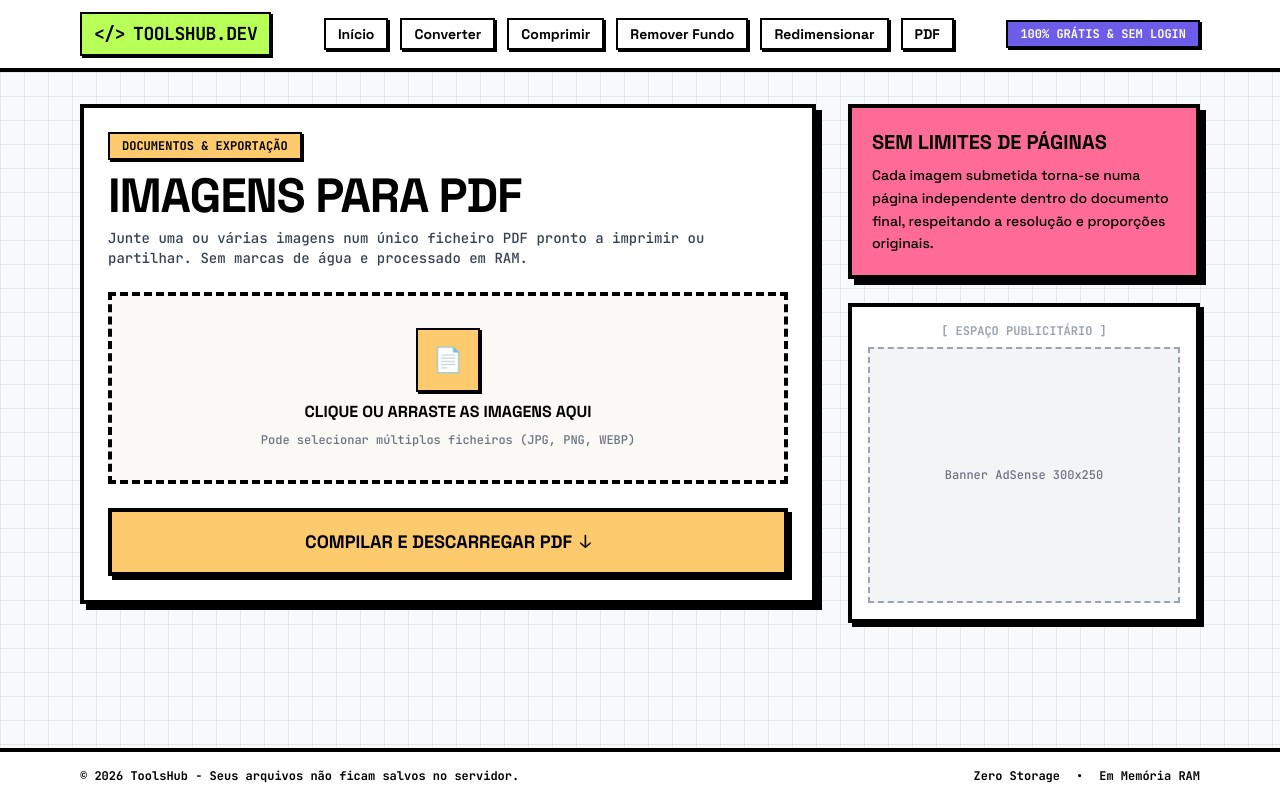
After one commit to leobrda/tools, a Django app: page /imagem-para-pdf/ in a window 1280 px wide. The commit adds this page. Run offline with Django 5.2, Linux system fonts and the light colour scheme; some libraries are stand-ins or nearby versions.

Commit message:
feat: add image to pdf converter with multi-page in-memory processing

```diff
--- a/templates/base.html
+++ b/templates/base.html
@@ -59,6 +59,7 @@
         <a href="{% url 'comprimir_view' %}" class="px-3 py-1 bg-white border-2 border-black shadow-neo-sm hover:bg-neoYellow transition-all">Comprimir</a>
         <a href="{% url 'remover_fundo_view' %}" class="px-3 py-1 bg-white border-2 border-black shadow-neo-sm hover:bg-neoPink transition-all">Remover Fundo</a>
         <a href="{% url 'redimensionar_view' %}" class="px-3 py-1 bg-white border-2 border-black shadow-neo-sm hover:bg-neoBlue transition-all">Redimensionar</a>
+        <a href="{% url 'imagem_para_pdf_view' %}" class="px-3 py-1 bg-white border-2 border-black shadow-neo-sm hover:bg-neoYellow transition-all">PDF</a>
       </nav>
 
       <div>
--- /dev/null
+++ b/templates/tools/image_to_pdf.html
@@ -0,0 +1,108 @@
+{% extends 'base.html' %}
+
+{% block title %}Imagens para PDF Grátis - ToolsHub{% endblock %}
+
+{% block content %}
+<div class="grid grid-cols-1 lg:grid-cols-12 gap-8 items-start">
+
+  <!-- Painel Principal -->
+  <div class="lg:col-span-8 bg-white border-4 border-black p-6 shadow-neo-lg">
+
+    <div class="inline-block px-3 py-1 bg-neoYellow border-2 border-black shadow-neo-sm font-mono text-xs font-bold uppercase mb-3">
+      Documentos &amp; Exportação
+    </div>
+
+    <h1 class="text-3xl md:text-5xl font-black uppercase tracking-tight mb-2">
+      Imagens para PDF
+    </h1>
+    <p class="font-mono text-sm text-gray-700 mb-6">
+      Junte uma ou várias imagens num único ficheiro PDF pronto a imprimir ou partilhar. Sem marcas de água e processado em RAM.
+    </p>
+
+    <form action="{% url 'imagem_para_pdf_view' %}" method="POST" enctype="multipart/form-data" class="space-y-6">
+      {% csrf_token %}
+
+      <!-- Drop Zone com suporte a múltiplos ficheiros -->
+      <div id="dropZone" class="border-4 border-dashed border-black bg-[#FAF9F6] p-8 text-center cursor-pointer transition-all hover:bg-yellow-50 relative">
+        <input type="file" name="imagens" id="fileInput" accept="image/png,image/jpeg,image/webp" multiple class="absolute inset-0 w-full h-full opacity-0 cursor-pointer" required>
+
+        <div class="space-y-2 pointer-events-none">
+          <div class="w-16 h-16 mx-auto bg-neoYellow border-2 border-black shadow-neo-sm flex items-center justify-center font-black text-2xl">
+            📄
+          </div>
+          <p class="text-base font-bold uppercase">Clique ou arraste as imagens aqui</p>
+          <p class="font-mono text-xs text-gray-500">Pode selecionar múltiplos ficheiros (JPG, PNG, WEBP)</p>
+        </div>
+      </div>
+
+      <!-- Lista de Ficheiros Selecionados -->
+      <div id="fileInfo" class="hidden p-4 bg-gray-100 border-2 border-black space-y-3">
+        <div class="flex items-center justify-between font-mono text-xs font-bold">
+          <div><span class="text-gray-500">Ficheiros selecionados:</span> <span id="fileCountDisplay" class="text-black">0</span></div>
+          <button type="button" id="clearFilesBtn" class="px-2 py-1 bg-neoPink border-2 border-black shadow-neo-sm text-xs font-bold hover:translate-x-0.5 hover:translate-y-0.5 hover:shadow-none">
+            Limpar
+          </button>
+        </div>
+        <ul id="fileListDisplay" class="font-mono text-xs text-gray-700 list-disc list-inside max-h-36 overflow-y-auto space-y-1"></ul>
+      </div>
+
+      <!-- Botão Submit -->
+      <button type="submit" class="w-full py-4 bg-neoYellow text-black font-black uppercase text-lg border-4 border-black shadow-neo hover:translate-x-1 hover:translate-y-1 hover:shadow-none transition-all flex items-center justify-center gap-2">
+        <span>Compilar e Descarregar PDF</span>
+        <span class="font-mono">↓</span>
+      </button>
+    </form>
+
+  </div>
+
+  <!-- Barra Lateral -->
+  <div class="lg:col-span-4 space-y-6">
+    <div class="bg-neoPink text-black border-4 border-black p-5 shadow-neo-lg">
+      <h3 class="font-black text-xl uppercase mb-2">Sem Limites de Páginas</h3>
+      <p class="text-sm font-medium leading-relaxed">
+        Cada imagem submetida torna-se numa página independente dentro do documento final, respeitando a resolução e proporções originais.
+      </p>
+    </div>
+
+    <div class="bg-white border-4 border-black p-4 shadow-neo text-center">
+      <span class="font-mono text-xs font-bold text-gray-400 block mb-2">[ ESPAÇO PUBLICITÁRIO ]</span>
+      <div class="w-full h-64 bg-gray-100 border-2 border-dashed border-gray-400 flex items-center justify-center font-mono text-xs text-gray-500">
+        Banner AdSense 300x250
+      </div>
+    </div>
+  </div>
+
+</div>
+
+<script>
+  const fileInput = document.getElementById('fileInput');
+  const dropZone = document.getElementById('dropZone');
+  const fileInfo = document.getElementById('fileInfo');
+  const fileCountDisplay = document.getElementById('fileCountDisplay');
+  const fileListDisplay = document.getElementById('fileListDisplay');
+  const clearFilesBtn = document.getElementById('clearFilesBtn');
+
+  fileInput.addEventListener('change', () => {
+    if (fileInput.files.length > 0) {
+      fileCountDisplay.textContent = fileInput.files.length;
+      fileListDisplay.innerHTML = '';
+
+      Array.from(fileInput.files).forEach((f) => {
+        const li = document.createElement('li');
+        li.textContent = `${f.name} (${Math.round(f.size / 1024)} KB)`;
+        fileListDisplay.appendChild(li);
+      });
+
+      fileInfo.classList.remove('hidden');
+      dropZone.classList.add('bg-yellow-50', 'border-neoYellow');
+    }
+  });
+
+  clearFilesBtn.addEventListener('click', () => {
+    fileInput.value = '';
+    fileInfo.classList.add('hidden');
+    dropZone.classList.remove('bg-yellow-50', 'border-neoYellow');
+    fileListDisplay.innerHTML = '';
+  });
+</script>
+{% endblock %}
--- a/tools/urls.py
+++ b/tools/urls.py
@@ -1,5 +1,5 @@
 from django.urls import path
-from .views import home_view, converter_view, comprimir_view, remover_fundo_view, redimensionar_view
+from .views import home_view, converter_view, comprimir_view, remover_fundo_view, redimensionar_view, imagem_para_pdf_view
 
 urlpatterns = [
     path('', home_view, name='home_view'),
@@ -7,4 +7,5 @@ urlpatterns = [
     path('comprimir/', comprimir_view, name='comprimir_view'),
     path('remover-fundo/', remover_fundo_view, name='remover_fundo_view'),
     path('redimensionar/', redimensionar_view, name='redimensionar_view'),
+    path('imagem-para-pdf/', imagem_para_pdf_view, name='imagem_para_pdf_view'),
 ]
--- a/tools/views.py
+++ b/tools/views.py
@@ -249,3 +249,46 @@ def redimensionar_view(request):
 
         except Exception as e:
             return HttpResponseBadRequest(f"Falha ao redimensionar imagem: {str(e)}")
+
+
+def imagem_para_pdf_view(request):
+    if request.method == 'GET':
+        return render(request, 'tools/image_to_pdf.html')
+
+    if request.method == 'POST':
+        ficheiros = request.FILES.getlist('imagens')
+
+        if not ficheiros:
+            return HttpResponseBadRequest("Nenhum ficheiro enviado.")
+
+        try:
+            lista_imagens = []
+
+            for f in ficheiros:
+                img = Image.open(f)
+                # Conversão obrigatória para RGB para suporte a PDF no Pillow
+                if img.mode != 'RGB':
+                    img = img.convert('RGB')
+                lista_imagens.append(img)
+
+            buffer_saida = io.BytesIO()
+            primeira_imagem = lista_imagens[0]
+            restantes = lista_imagens[1:] if len(lista_imagens) > 1 else []
+
+            # Compilação das páginas no buffer de memória
+            primeira_imagem.save(
+                buffer_saida,
+                format='PDF',
+                save_all=True,
+                append_images=restantes
+            )
+
+            buffer_saida.seek(0)
+            nome_download = "documento_convertido.pdf"
+
+            response = HttpResponse(buffer_saida.getvalue(), content_type='application/pdf')
+            response['Content-Disposition'] = f'attachment; filename="{nome_download}"'
+            return response
+
+        except Exception as e:
+            return HttpResponseBadRequest(f"Falha ao gerar PDF: {str(e)}")
```
Also changed, not shown: templates/tools/home.html (+24 -1 lines).
